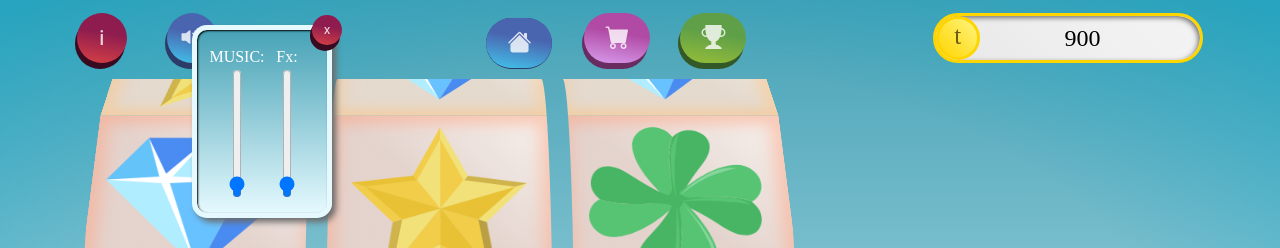
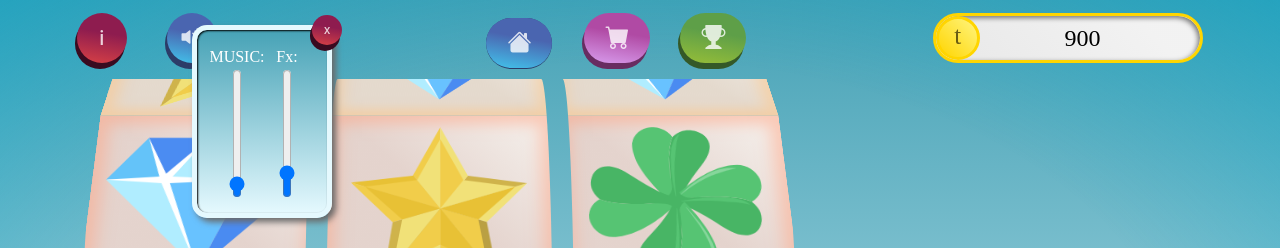
Before and after one commit to ztipsamme/jontastic-slots, a Vue app: page /#/ in a window 1280 px wide. Both pictures are taken after a click on the element 191 px from the left and 37 px from the top of the page. Shown: the top 248 px of the page. Built offline with nearby package versions, Linux system fonts and the light colour scheme; a web font is replaced by a local one.

Commit message:
Delux vinster

```diff
--- a/src/components/SlotMachineComp.vue
+++ b/src/components/SlotMachineComp.vue
@@ -39,8 +39,10 @@
         .map(() => this.generateSpinner())
     },
     mounted() {
+      document.addEventListener("keydown", this.handleKeyPress)
+    },
+    beforeUnmount() {
       document.removeEventListener("keydown", this.handleKeyPress)
-      document.addEventListener("keydown", this.handleKeyPress)
     },
 
     data() {
@@ -67,6 +69,7 @@
           bonus: false,
           theme: false,
         },
+        winVal: 99,
         winTypes: [
           [1, 4, 7], // mitten raden
           [0, 3, 6], // översta raden
@@ -162,6 +165,7 @@
       handleKeyPress(event) {
         //
         if (event.keyCode === 32) {
+          this.winner = false
           this.gameStart()
         }
       },
@@ -289,11 +293,12 @@
         let winRow
         let winVal
         let changedNumbers = []
-        this.winnerType = 2
+
         if (this.winnerType < this.winTypes.length) {
           this.isWinner = true
           winRow = this.winTypes[this.winnerType]
           winVal = this.winNum()
+          this.winVal = winVal
           changedNumbers = [...winRow]
         }
         let x = new Array(this.reels * 3).fill(0).map((e, i) => {
@@ -377,57 +382,25 @@
 
         switch (this.winnerType) {
           case 0: {
-            /*  let currentTheme = this.theme.current
-              let deluxeTheme = this.theme.findDelux
-
-              switch (this.num[0]) {
-                case 2:
-                  if (currentTheme === deluxeTheme.basic && !deluxeTheme.owned) {
-                    deluxeTheme.owned = true
-                    this.winSum = deluxeTheme.name
-                  } else {
-                    this.winSum = winSum
-                    this.tokens.winning(winSum)
-                  }
-                  break
-                case 3:
-                  if (winSum < bonus.find((i) => i.name === "Extra Spin").cost) {
-                    bonus.find((i) => i.name === "Extra Spin").amount++
-                    this.winSum =
-                      "1 " + bonus.find((i) => i.name === "Extra Spin").name
-                  } else {
-                    let x =
-                      winSum / bonus.find((i) => i.name === "Extra Spin").cost
-
-                    for (let i = 0; i < x; i++) {
-                      bonus.find((i) => i.name === "Extra Spin").amount++
-                    }
-                    this.winSum =
-                      x + "st " + bonus.find((i) => i.name === "Extra Spin").name
-                  }
-                  break
-                default:
-                  winSum = this.staticBet + this.staticBet * (7 - this.num[0])
-                  this.winSum = winSum + "t"
-                  this.tokens.winning(winSum)
-                  break
-              }
-
-              break */
             tokenWin = this.staticBet + this.staticBet * (7 - this.num[0])
             break
           }
           case 1: {
             //TEMAN!
-            let currentTheme = this.theme.current
+            let currentTheme = this.theme.currentTheme
             let deluxeTheme = this.theme.findDelux
-
-            switch (this.num[0]) {
-              case 4: {
+            console.log("TEMA", this.num[0])
+            switch (this.winVal) {
+              case 5: {
+                console.log("TEMA5: ", this.num)
                 //falls through
               }
               case 2: {
-                if (currentTheme === deluxeTheme.basic && !deluxeTheme.owned) {
+                if (
+                  deluxeTheme &&
+                  currentTheme === deluxeTheme.basic.toLowerCase() &&
+                  !deluxeTheme.owned
+                ) {
                   deluxeTheme.owned = true
                   themeWin = deluxeTheme.name
                 } else {
@@ -436,7 +409,7 @@
                 break
               }
               default: {
-                tokenWin = this.staticBet + this.staticBet * 1.2
+                tokenWin = this.staticBet + this.staticBet * 2
                 break
               }
             }
@@ -645,6 +618,7 @@
 
       newGame() {
         this.reset(true)
+        this.gameOver = false
         this.tokens.tokens.sum = this.tokens.tokens.startValue
         let startbet = this.tokens.tokens.startBet
           ? this.tokens.tokens.startBet
--- a/src/components/soundComp.vue
+++ b/src/components/soundComp.vue
@@ -10,12 +10,15 @@
       Btn,
     },
     data() {
-      return {
-        vol: {
+      return {}
+    },
+    computed: {
+      vol() {
+        return {
           music: this.audio.volume.music,
           fx: this.audio.volume.fx,
-        },
-      }
+        }
+      },
     },
     emits: {
       close: null,
@@ -24,12 +27,11 @@
       setMusicVolume(e) {
         let val = Number(e.target.value)
 
-        this.vol.music = val
         this.audio.setMusicVolume(val)
       },
       setFxVolume(e) {
         let val = Number(e.target.value)
-        this.vol.fx = val
+
         this.audio.setFxVolume(val)
       },
       getState() {},
@@ -63,7 +65,7 @@
         type="range"
         min="0"
         max="1"
-        :value="vol.music"
+        v-model="audio.volume.music"
         step="0.01"
         @input="setMusicVolume"
       />
@@ -76,7 +78,7 @@
         type="range"
         min="0"
         max="1"
-        :value="vol.fx"
+        v-model="audio.volume.fx"
         step="0.01"
         @input="setFxVolume"
       />
--- a/src/stores/audio.js
+++ b/src/stores/audio.js
@@ -18,7 +18,7 @@ export const useAudioStore = defineStore("audio", {
     volume: useStorage("volume", {
       music: 0.05,
       btn: 0.05,
-      fx: 0.05,
+      fx: 0.15,
       info: 0.05,
     }),
   }),
--- a/src/stores/themes.js
+++ b/src/stores/themes.js
@@ -27,10 +27,21 @@ export const useThemeStore = defineStore("themes", {
     },
 
     findDelux: (state) => {
-      if (state.isDelux) {
-        return state.tokens.themeTypes.find(
-          (e) => e.basic == state.currentTheme,
-        )
+      console.log("FD", state.isDelux)
+      if (!state.isDelux) {
+        return state.tokens.themeTypes.find((e) => {
+          console.log("CT", state.currentTheme)
+          console.log("BASIC", e.basic)
+          if (
+            e.basic &&
+            e.basic.toLowerCase() == state.currentTheme.toLowerCase()
+          ) {
+            console.log("HHMM")
+            console.log("BASIC", e.basic)
+            return true
+          }
+          return false
+        })
       } else {
         return false
       }
```
